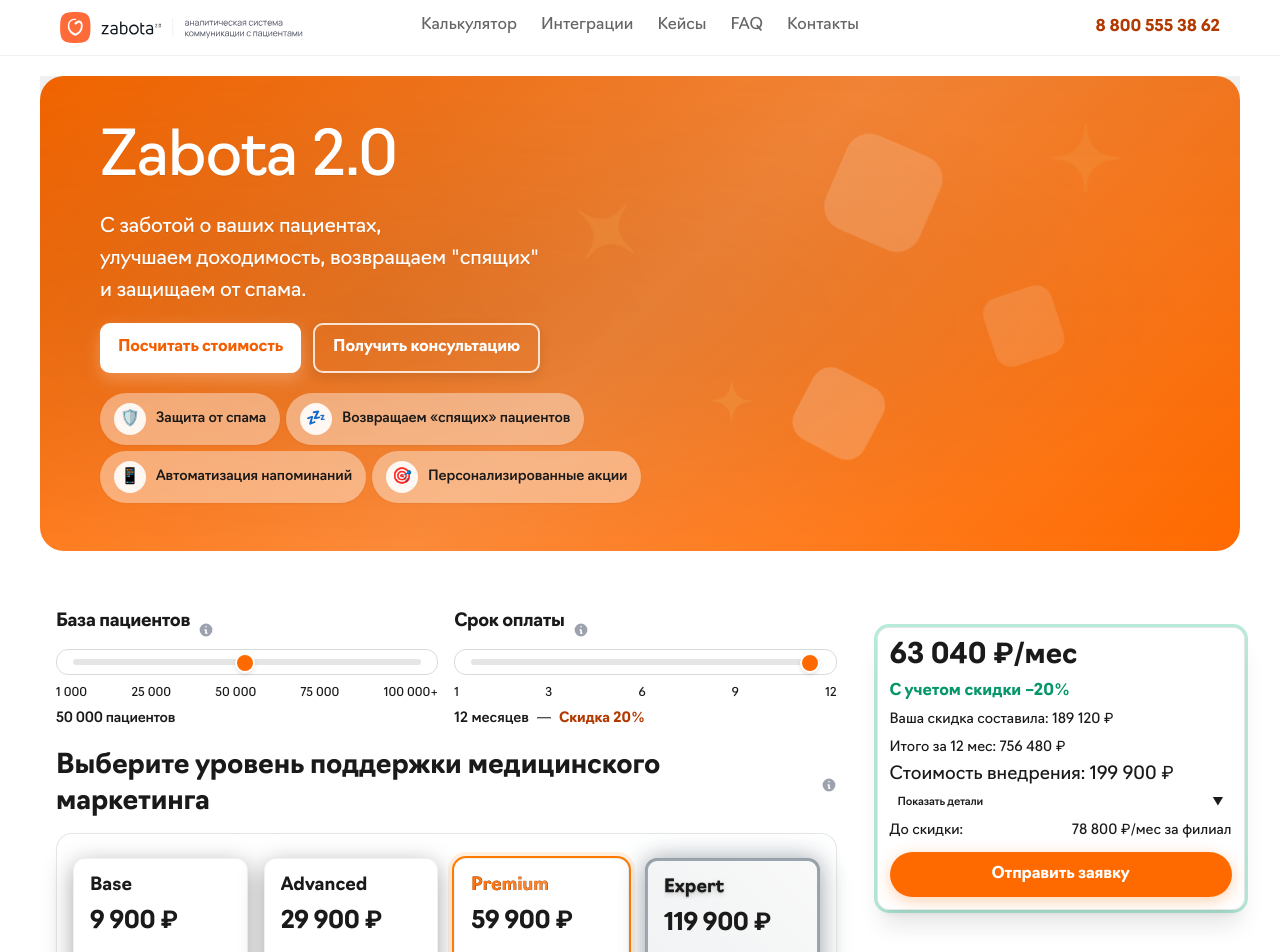
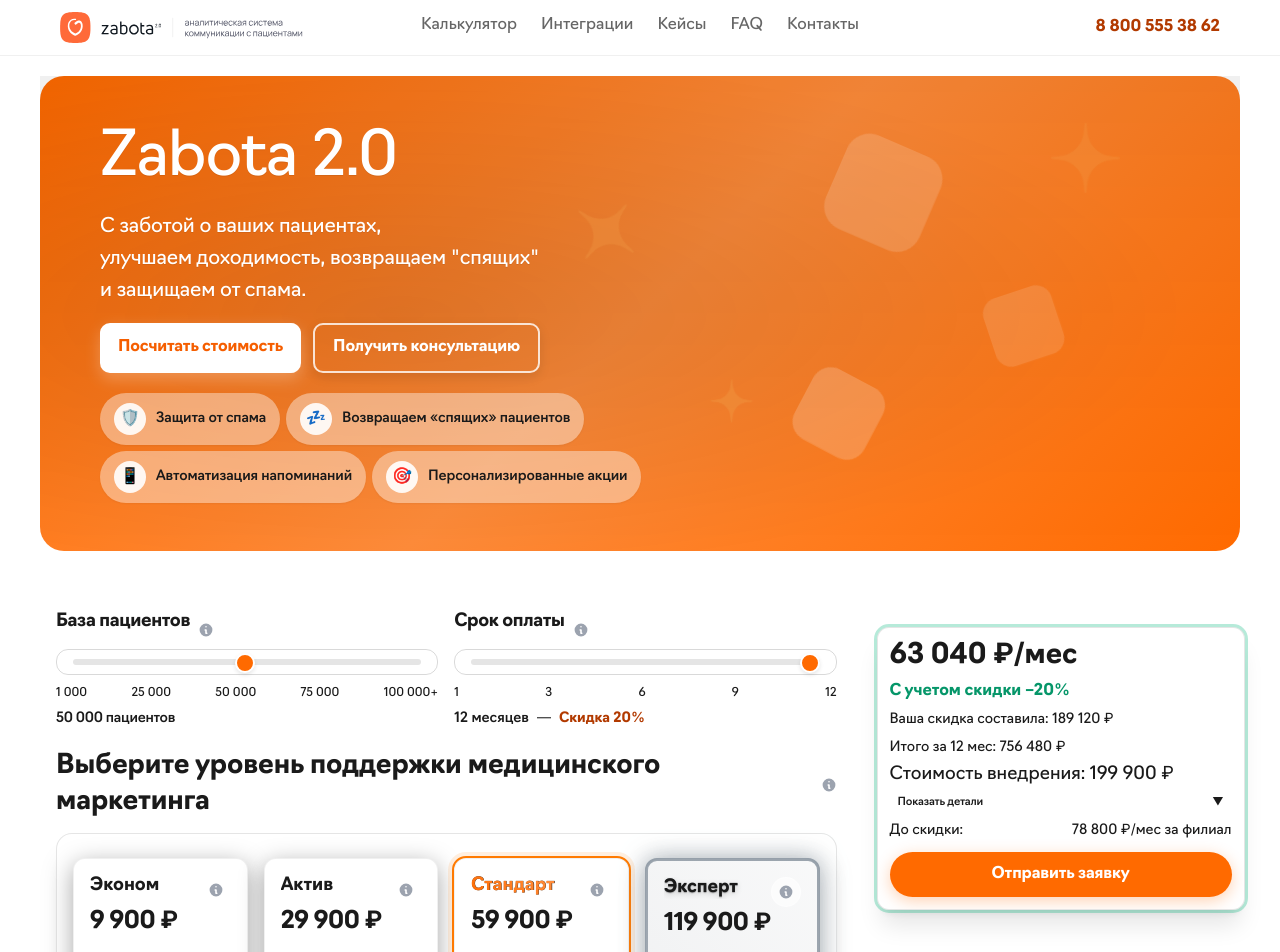
Before and after one commit to pilipenkosv-droid/zbt-calculator-v5.3, a React (Vite) app: page / in a window 1280 px wide. Shown: the top 952 px of the page. Built offline with nearby package versions, Linux system fonts and the light colour scheme.

Commit message:
fix: restore ru mm level labels

```diff
--- a/src/App.tsx
+++ b/src/App.tsx
@@ -122,16 +122,22 @@
               <SupportLevelsWithDetails
                 defaultLevel={
                   state.marketingLevel === 'base'
-                    ? 'Base'
+                    ? 'Эконом'
                     : state.marketingLevel === 'advanced'
-                      ? 'Advanced'
+                      ? 'Актив'
                       : state.marketingLevel === 'premium'
-                        ? 'Premium'
-                        : 'Expert'
+                        ? 'Стандарт'
+                        : 'Эксперт'
                 }
-                onLevelChange={level =>
-                  handleParamChange('marketingLevel', level.toLowerCase())
-                }
+                onLevelChange={level => {
+                  const levelMap: Record<string, string> = {
+                    'Эконом': 'base',
+                    'Актив': 'advanced',
+                    'Стандарт': 'premium',
+                    'Эксперт': 'expert',
+                  };
+                  handleParamChange('marketingLevel', levelMap[level] || 'base');
+                }}
               />
 
               {/* Остальные параметры */}
@@ -162,7 +168,7 @@
                 <h3 className="text-2xl font-bold mb-4">Модуль в подарок</h3>
                 <p className="text-white/80 mb-4">
                   Выберите один модуль бесплатно (NPS, Reputation, Cloud). Срок:
-                  3 месяца для Advanced/Premium/Expert.
+                  3 месяца для Актив/Стандарт/Эксперт.
                 </p>
                 <select
                   value={selectedGiftModule}
@@ -204,7 +210,7 @@
                   {
                     question: 'Можно протестировать?',
                     answer:
-                      'Да. Демо‑доступ и Telegram‑бот Zabota.Reputation на 3 месяца — в подарок на тарифах Advanced/Premium/Expert.',
+                      'Да. Демо‑доступ и Telegram‑бот Zabota.Reputation на 3 месяца — в подарок на тарифах Актив/Стандарт/Эксперт.',
                   },
                 ].map((faq, index) => (
                   <div key={index} className="glass-card">
@@ -247,7 +253,7 @@
               </h2>
               <div className="grid md:grid-cols-3 gap-6">
                 <div className="glass-card p-6">
-                  <h3 className="text-xl font-bold mb-4">Base</h3>
+                  <h3 className="text-xl font-bold mb-4">Эконом</h3>
                   <ul className="space-y-2 text-sm text-white/80">
                     <li>• Базовые сценарии коммуникаций</li>
                     <li>• Помощь по запросу</li>
@@ -255,7 +261,7 @@
                   </ul>
                 </div>
                 <div className="glass-card p-6">
-                  <h3 className="text-xl font-bold mb-4">Advanced</h3>
+                  <h3 className="text-xl font-bold mb-4">Актив</h3>
                   <ul className="space-y-2 text-sm text-white/80">
                     <li>• Расширенный набор сценариев</li>
                     <li>• Персональные рекомендации</li>
@@ -264,7 +270,7 @@
                   </ul>
                 </div>
                 <div className="glass-card p-6">
-                  <h3 className="text-xl font-bold mb-4">Premium</h3>
+                  <h3 className="text-xl font-bold mb-4">Стандарт</h3>
                   <ul className="space-y-2 text-sm text-white/80">
                     <li>• Максимум сценариев</li>
                     <li>• Регулярный аудит</li>
--- a/src/components/MMLevelsSection.tsx
+++ b/src/components/MMLevelsSection.tsx
@@ -1,5 +1,7 @@
-import React from 'react';
+import React, { useEffect, useRef } from 'react';
 import { formatPrice } from '../utils/formatCurrency';
+import Tooltip from './Tooltip';
+import InfoIcon from './InfoIcon';
 import {
   DocumentIcon,
   QuestionIcon,
@@ -27,21 +29,21 @@
 const levels = [
   {
     id: 'base' as MMLevelId,
-    name: 'Base',
+    name: 'Эконом',
     price: 9900,
     features: [
-      { icon: DocumentIcon, text: 'Базовые сценарии' },
+      { icon: DocumentIcon, text: 'Базовое сопровождение' },
       { icon: QuestionIcon, text: 'Помощь по запросу' },
       { icon: ChartIcon, text: 'Ежемесячный отчет' },
     ],
   },
   {
     id: 'advanced' as MMLevelId,
-    name: 'Advanced',
+    name: 'Актив',
     price: 29900,
     isRecommended: true,
     features: [
-      { icon: RocketIcon, text: 'Расширенные сценарии' },
+      { icon: RocketIcon, text: 'Расширенное сопровождение' },
       { icon: LightbulbIcon, text: 'Персональные рекомендации' },
       { icon: TrendingUpIcon, text: 'Ежемесячная аналитика' },
       { icon: LightningIcon, text: 'Быстрый запуск' },
@@ -49,10 +51,10 @@
   },
   {
     id: 'premium' as MMLevelId,
-    name: 'Premium',
+    name: 'Стандарт',
     price: 59900,
     features: [
-      { icon: TargetIcon, text: 'Максимум сценариев' },
+      { icon: TargetIcon, text: 'Индивидуальное сопровождение' },
       { icon: SearchIcon, text: 'Регулярный аудит' },
       { icon: DocumentIcon, text: 'План развития' },
       { icon: StarIcon, text: 'Приоритет задач' },
@@ -60,7 +62,7 @@
   },
   {
     id: 'expert' as MMLevelId,
-    name: 'Expert',
+    name: 'Эксперт',
     price: 119900,
     features: [
       { icon: PresentationIcon, text: 'Стратегические сессии' },
@@ -71,12 +73,114 @@
   },
 ];
 
+const levelTooltips: Record<MMLevelId, string> = {
+  base: [
+    'Улучшаем показатели:',
+    '- Доходимость: меньше отмен «день в день», онлайн‑подтверждение визита в 1 клик.',
+    '- Долечиваемость: напоминания о продолжении лечения, контрольные визиты, гигиена.',
+    '- Лояльность: поздравления с днём рождения и праздниками, благодарности после визита.',
+  ].join('\n\n'),
+  advanced: [
+    'Все что в "Эконом" и плюс:',
+    '- Реактивация «спящих»: возврат пациентов дешевле привлечения первичных.',
+    '- Точечные офферы: RFM‑сегментация → персональные предложения по услугам.',
+    '- Рост повторных покупок: профилактика, контрольные визиты, компоновка пакетов.',
+    '- Репутация: сбор NPS/отзывов и перехват негатива до публикации.',
+  ].join('\n\n'),
+  premium: [
+    'Все что в "Эконом", "Актив" и плюс:',
+    '- Замена внутреннего маркетолога: закрываем задачи по действующей базе.',
+    '- План роста: квартальный план, регулярный аудит, A/B‑эксперименты.',
+    '- Глубокая сегментация: семьи, частота, чеки, циклы лечения → кампании.',
+    '- Виральность: реферальные механики и кампании рекомендаций.',
+    '- Ежемесячная аналитика, цели/метрики.',
+  ].join('\n\n'),
+  expert: [
+    'Все что в "Эконом", "Актив", "Стандарт" и плюс:',
+    '- Стратегия: сессии с командой, роадмап на квартал/год.',
+    '- Для сетей и 100k+: единые стандарты и локальные сценарии по филиалам.',
+    '- Персональная команда: выделенный менеджер и мед‑маркетолог, приоритет задач.',
+    '- Масштабирование: кастомные интеграции и поддержка сложных процессов.',
+    '- Максимальный эффект: ускоренный апсейл, удержание и возврат по всем сегментам.',
+  ].join('\n\n'),
+};
+
 const MMLevelsSection: React.FC<MMLevelsSectionProps> = ({ selected, onLevelChange }) => {
+  const gridRef = useRef<HTMLDivElement>(null);
+  const cardRefs = useRef<Record<MMLevelId, HTMLDivElement | null>>({
+    base: null,
+    advanced: null,
+    premium: null,
+    expert: null,
+  });
+
+  // Автоматическая прокрутка к выбранной карточке на мобильных устройствах
+  useEffect(() => {
+    const selectedCard = cardRefs.current[selected];
+    if (selectedCard && gridRef.current) {
+      // Проверяем, что это мобильная версия (горизонтальный скролл)
+      const isMobile = window.innerWidth <= 640;
+      if (isMobile) {
+        // Небольшая задержка для завершения рендеринга
+        const timeoutId = setTimeout(() => {
+          selectedCard.scrollIntoView({
+            behavior: 'smooth',
+            block: 'nearest',
+            inline: 'center',
+          });
+        }, 100);
+        return () => clearTimeout(timeoutId);
+      }
+    }
+  }, [selected]);
+
+  // Прокрутка при первом появлении компонента на экране (при скролле к калькулятору)
+  useEffect(() => {
+    const selectedCard = cardRefs.current[selected];
+    if (selectedCard && gridRef.current) {
+      const isMobile = window.innerWidth <= 640;
+      if (isMobile) {
+        // Используем Intersection Observer для отслеживания видимости компонента
+        const observer = new IntersectionObserver(
+          (entries) => {
+            entries.forEach((entry) => {
+              if (entry.isIntersecting && entry.intersectionRatio > 0.1) {
+                // Компонент стал видимым, прокручиваем к выбранной карточке
+                setTimeout(() => {
+                  selectedCard.scrollIntoView({
+                    behavior: 'smooth',
+                    block: 'nearest',
+                    inline: 'center',
+                  });
+                }, 200);
+                // Отключаем observer после первого срабатывания
+                observer.disconnect();
+              }
+            });
+          },
+          {
+            threshold: 0.1, // Срабатывает когда 10% компонента видно
+            rootMargin: '0px',
+          }
+        );
+
+        observer.observe(gridRef.current);
+
+        return () => {
+          observer.disconnect();
+        };
+      }
+    }
+  }, [selected]);
+
   return (
-    <div className="mm-grid px-4 py-6">
+    <div ref={gridRef} className="mm-grid px-4 py-6">
           {levels.map((level) => (
             <div
               key={level.id}
+              ref={(el) => {
+                cardRefs.current[level.id] = el;
+              }}
               onClick={() => onLevelChange(level.id)}
               onKeyDown={(e) => {
                 if (e.key === 'Enter' || e.key === ' ') {
@@ -87,12 +191,26 @@
               tabIndex={0}
               role="button"
               aria-label={`Выбрать уровень ${level.name} за ${formatPrice(level.price)} в месяц`}
-              className={`glass mm-card ${selected === level.id ? 'selected' : ''} ${
+              className={`glass mm-card relative ${selected === level.id ? 'selected' : ''} ${
                 level.id === 'advanced' ? 'advanced' : ''
               } ${level.id === 'premium' ? 'premium' : ''} ${level.id === 'expert' ? 'expert' : ''} ${
                 selected === level.id ? 'rounded-b-none' : ''
               }`}
             >
+              <div className="absolute top-4 right-4">
+                <Tooltip content={levelTooltips[level.id]} position="left">
+                  <button
+                    type="button"
+                    className="rounded-full border border-white/50 bg-white/60 p-1.5 text-slate-600 hover:bg-white transition-colors"
+                    onClick={(e) => {
+                      e.stopPropagation();
+                    }}
+                    onMouseDown={(e) => e.stopPropagation()}
+                  >
+                    <InfoIcon className="w-3 h-3" />
+                  </button>
+                </Tooltip>
+              </div>
               <div className="mm-card-header">
                 <div
                   className={`mm-title ${
--- a/src/components/SupportLevelsWithDetails.tsx
+++ b/src/components/SupportLevelsWithDetails.tsx
@@ -5,26 +5,46 @@
 import Tooltip from './Tooltip';
 import InfoIcon from './InfoIcon';
 
-type SupportLevelId = 'Base' | 'Advanced' | 'Premium' | 'Expert';
+type SupportLevelId = 'Эконом' | 'Актив' | 'Стандарт' | 'Эксперт';
 
 type SupportLevelsWithDetailsProps = {
   defaultLevel?: SupportLevelId;
   onLevelChange?: (level: SupportLevelId) => void;
 };
 
+const levelNameToId: Record<SupportLevelId, MMLevelId> = {
+  'Эконом': 'base',
+  'Актив': 'advanced',
+  'Стандарт': 'premium',
+  'Эксперт': 'expert',
+};
+
+const levelIdToName: Record<MMLevelId, SupportLevelId> = {
+  base: 'Эконом',
+  advanced: 'Актив',
+  premium: 'Стандарт',
+  expert: 'Эксперт',
+};
 
 export const SupportLevelsWithDetails: React.FC<SupportLevelsWithDetailsProps> = ({
-  defaultLevel = 'Advanced',
+  defaultLevel = 'Актив',
   onLevelChange,
 }) => {
   const [selected, setSelected] = useState<SupportLevelId>(defaultLevel);
   const [open, setOpen] = useState<boolean>(false);
 
   useEffect(() => {
+    if (defaultLevel) {
+      setSelected(defaultLevel);
+    }
+  }, [defaultLevel]);
+
+  useEffect(() => {
     onLevelChange?.(selected);
   }, [selected, onLevelChange]);
 
-  const levelData = useMemo(() => getLevelDetails(selected), [selected]);
+  const levelId = levelNameToId[selected];
+  const levelData = useMemo(() => getLevelDetails(levelId), [levelId]);
   const panelTargetHeight = 600; // Фиксированная высота панели
 
   return (
@@ -47,9 +67,9 @@
         <div className="px-0">
           {/* Грид карточек — без дополнительной обёртки для выбранной */}
           <MMLevelsSection
-            selected={selected.toLowerCase() as MMLevelId}
+            selected={levelId}
             onLevelChange={(lvl) => {
-              setSelected(lvl.charAt(0).toUpperCase() + lvl.slice(1) as SupportLevelId);
+              setSelected(levelIdToName[lvl]);
               setOpen(true);
               setTimeout(() => document.getElementById('details-dock')?.scrollTo({ top: 0, behavior: 'smooth' }), 0);
             }}
--- a/src/lib/levelDetails.ts
+++ b/src/lib/levelDetails.ts
@@ -304,14 +304,14 @@
 
 export const supportLevels: SupportLevel[] = [
   {
-    id: 'Base',
-    title: 'Base',
+    id: 'Эконом',
+    title: 'Эконом',
     price: '9 900 ₽/мес',
     features: ['Базовые сценарии', 'Помощь по запросу', 'Ежемесячный отчет'],
   },
   {
-    id: 'Advanced',
-    title: 'Advanced',
+    id: 'Актив',
+    title: 'Актив',
     price: '29 900 ₽/мес',
     features: [
       'Расширенные сценарии',
@@ -321,8 +321,8 @@
     ],
   },
   {
-    id: 'Premium',
-    title: 'Premium',
+    id: 'Стандарт',
+    title: 'Стандарт',
     price: '59 900 ₽/мес',
     features: [
       'Максимум сценариев',
@@ -332,8 +332,8 @@
     ],
   },
   {
-    id: 'Expert',
-    title: 'Expert',
+    id: 'Эксперт',
+    title: 'Эксперт',
     price: '119 900 ₽/мес',
     features: [
       'Стратегические сессии',
--- a/src/platforms/mobile/MobileApp.tsx
+++ b/src/platforms/mobile/MobileApp.tsx
@@ -130,16 +130,22 @@
               <SupportLevelsWithDetails
                 defaultLevel={
                   state.marketingLevel === 'base'
-                    ? 'Base'
+                    ? 'Эконом'
                     : state.marketingLevel === 'advanced'
-                      ? 'Advanced'
+                      ? 'Актив'
                       : state.marketingLevel === 'premium'
-                        ? 'Premium'
-                        : 'Expert'
+                        ? 'Стандарт'
+                        : 'Эксперт'
                 }
-                onLevelChange={level =>
-                  handleParamChange('marketingLevel', level.toLowerCase())
-                }
+                onLevelChange={level => {
+                  const levelMap: Record<string, string> = {
+                    'Эконом': 'base',
+                    'Актив': 'advanced',
+                    'Стандарт': 'premium',
+                    'Эксперт': 'expert',
+                  };
+                  handleParamChange('marketingLevel', levelMap[level] || 'base');
+                }}
               />
             </div>
 
--- a/src/shared/lib/levelDetails.ts
+++ b/src/shared/lib/levelDetails.ts
@@ -304,14 +304,14 @@
 
 export const supportLevels: SupportLevel[] = [
   {
-    id: 'Base',
-    title: 'Base',
+    id: 'Эконом',
+    title: 'Эконом',
     price: '9 900 ₽/мес',
     features: ['Базовые сценарии', 'Помощь по запросу', 'Ежемесячный отчет'],
   },
   {
-    id: 'Advanced',
-    title: 'Advanced',
+    id: 'Актив',
+    title: 'Актив',
     price: '29 900 ₽/мес',
     features: [
       'Расширенные сценарии',
@@ -321,8 +321,8 @@
     ],
   },
   {
-    id: 'Premium',
-    title: 'Premium',
+    id: 'Стандарт',
+    title: 'Стандарт',
     price: '59 900 ₽/мес',
     features: [
       'Максимум сценариев',
@@ -332,8 +332,8 @@
     ],
   },
   {
-    id: 'Expert',
-    title: 'Expert',
+    id: 'Эксперт',
+    title: 'Эксперт',
     price: '119 900 ₽/мес',
     features: [
       'Стратегические сессии',
```
